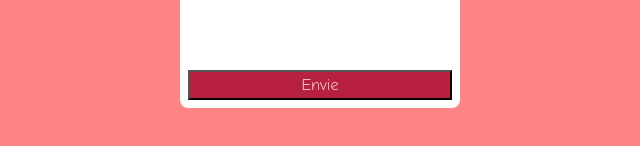
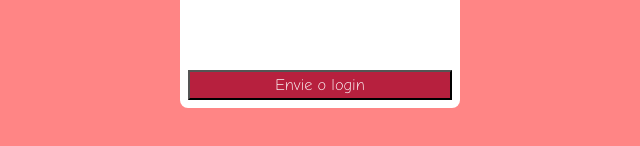
Before and after one commit to Felipe-Victorino/desafio-formulario, a website: page public/index.html in a window 1280 px wide. Shown: the part 400-546 px from the top of the page, 320-960 px from the left. Drawn offline with Linux system fonts and the light colour scheme.

Commit message:
live-server

```diff
--- a/index.html
+++ b/public/index.html
@@ -39,7 +39,7 @@
                         </h2>
 
                         <button id="button" type="submit" class="buttonbox">
-                            Envie
+                            Envie o login
 
                         </button>
                     </form>
```
Also changed, not shown: package.json (added, +15 -0 lines), public/style.css (renamed from style.css), 2 other files.
